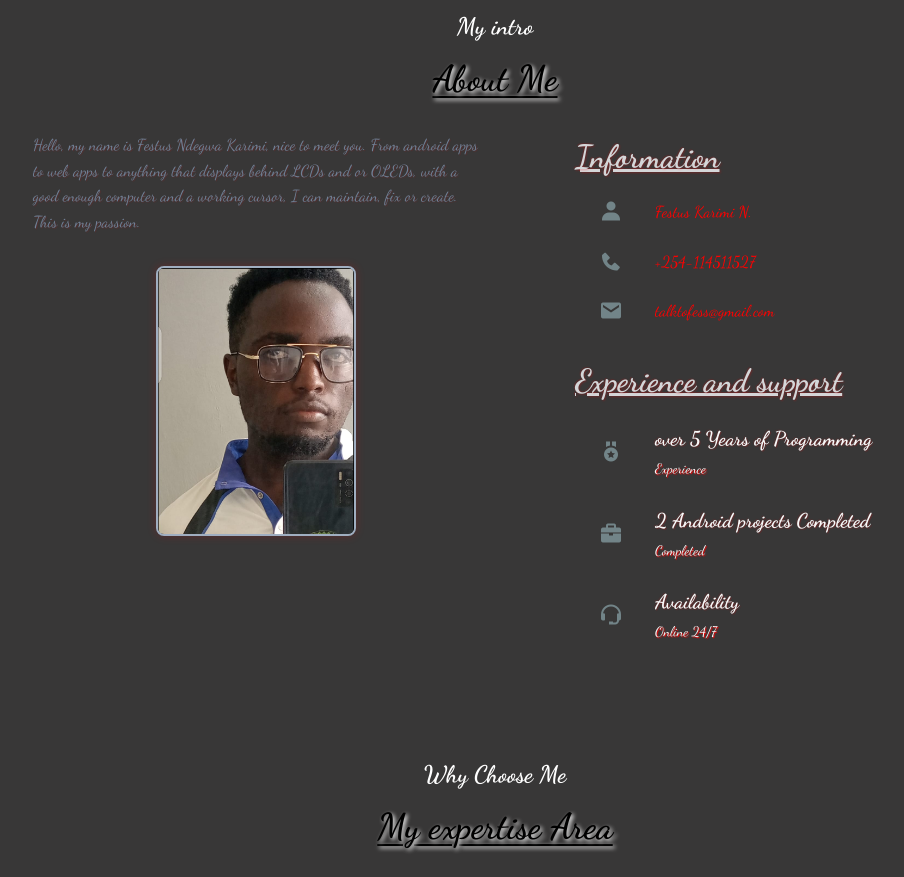
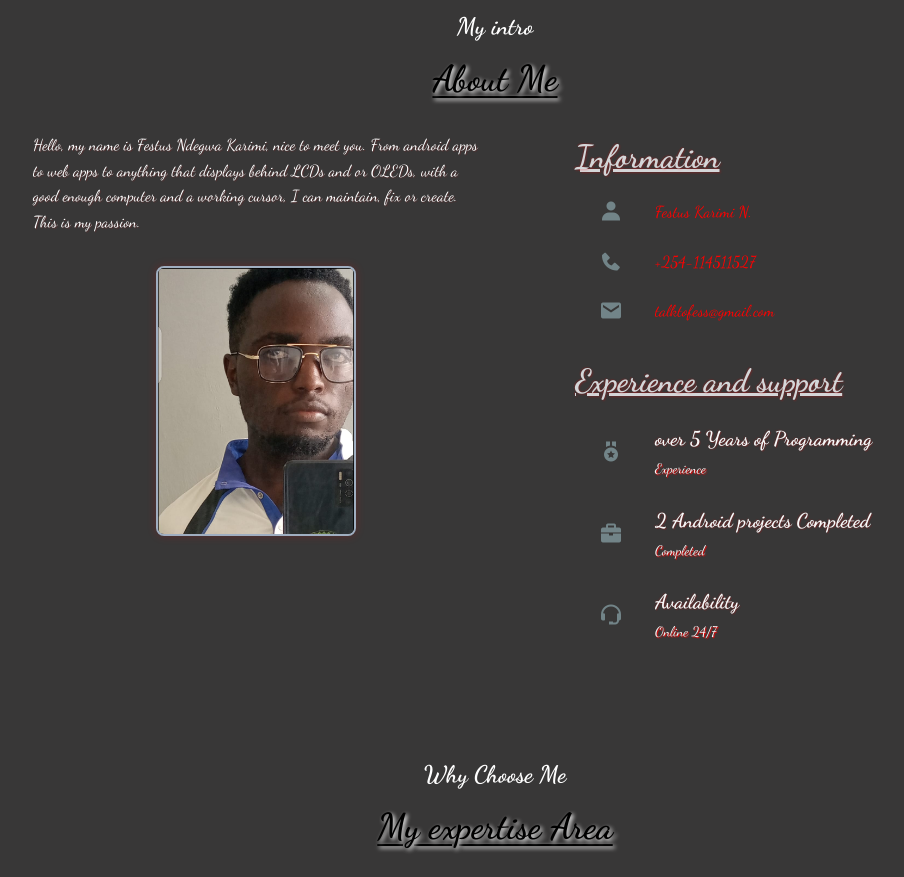
Before and after one commit to talktofess/portfolio, a plain HTML site: page index.html in a window 1280 px wide. Shown: the part 840-1717 px from the top of the page, without its empty margins (307-1211 px from the left). Drawn offline with nearby package versions, Linux system fonts and the light colour scheme.

Commit message:
Update style.css

```diff
--- a/style.css
+++ b/style.css
@@ -422,7 +422,7 @@ img
 
 .about__description {
     margin-bottom: var(--mb-4);
-    color: #718096; /* medium gray */
+    color: #ffffff;
     font-family: var(--calligraphic-font);
     text-shadow: 1px 1px 1px rgba(255, 0, 0, 0.15);
 }
```
